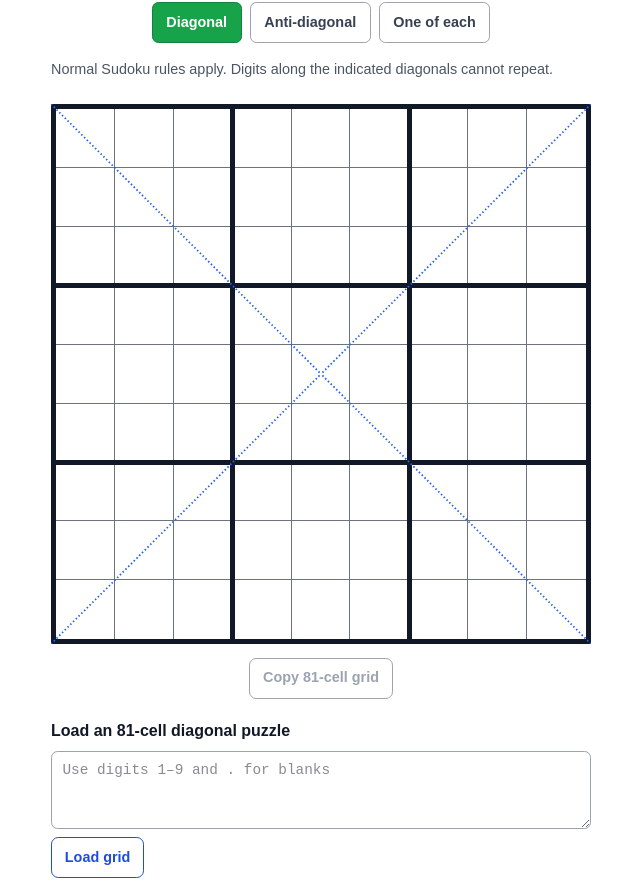
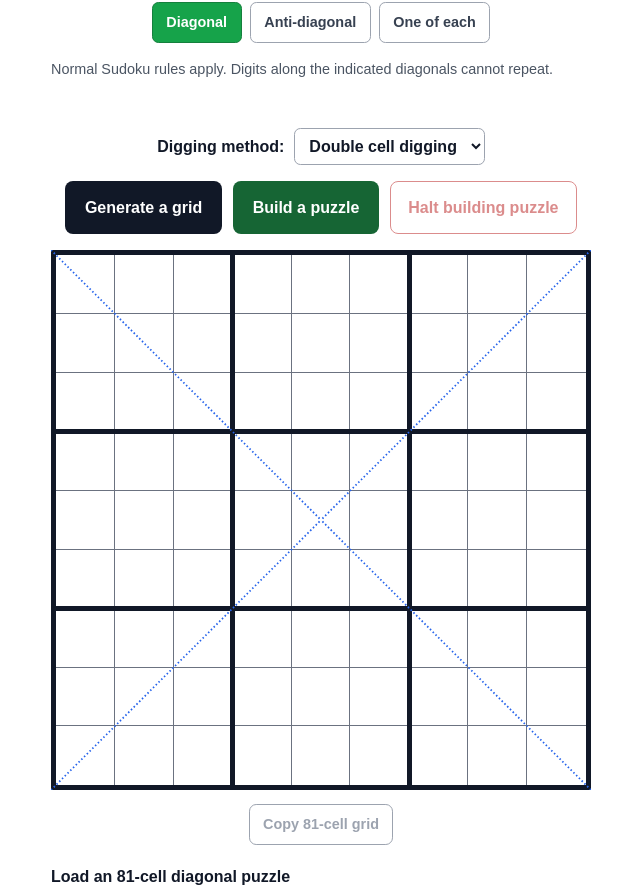
Before and after one commit to nahiphog/Diagonal-or-not, a Next.js app: page / in a window 1280 px wide. Shown: the part 158-1053 px from the top of the page, without its empty margins (319-959 px from the left). Built offline with nearby package versions, Linux system fonts and the light colour scheme.

Commit message:
Build exact custom-pattern puzzles

```diff
--- a/app/globals.css
+++ b/app/globals.css
@@ -21,6 +21,12 @@ h1 { margin: 0 0 2rem; font-size: clamp(2rem, 5vw, 3rem); font-weight: 700; lett
 .diagonal-guides line { stroke: #2563eb; stroke-width: 1.8; stroke-dasharray: 1.5 2.4; vector-effect: non-scaling-stroke; }
 .diagonal-guides line.diagonal-active { stroke: #16a34a; }
 .generate-button { margin-top: 2rem; border: 0; border-radius: 0.5rem; padding: 0.85rem 1.25rem; background: #111827; color: #fff; font-size: 1rem; font-weight: 700; cursor: pointer; }
+.puzzle-actions { display: flex; flex-wrap: wrap; justify-content: center; gap: 0.65rem; margin: 1rem 0; }
+.puzzle-actions .generate-button { margin-top: 0; }
+.build-button { background: #166534; }
+.build-button:hover:not(:disabled) { background: #15803d; }
+.halt-button { border: 1px solid #b91c1c; border-radius: 0.5rem; padding: 0.85rem 1.1rem; background: #fff; color: #b91c1c; font: inherit; font-weight: 700; cursor: pointer; }
+.halt-button:disabled, .generate-button:disabled { opacity: 0.5; cursor: not-allowed; }
 .copy-grid-button { margin-top: 0.85rem; border: 1px solid #1d4ed8; border-radius: 0.45rem; padding: 0.55rem 0.8rem; background: #fff; color: #1d4ed8; font: inherit; font-size: 0.9rem; font-weight: 700; cursor: pointer; }
 .copy-grid-button:hover:not(:disabled) { background: #eff6ff; }
 .copy-grid-button:disabled { border-color: #9ca3af; color: #9ca3af; cursor: not-allowed; }
@@ -41,10 +47,12 @@ h1 { margin: 0 0 2rem; font-size: clamp(2rem, 5vw, 3rem); font-weight: 700; lett
 .builder-cell { appearance: none; padding: 0; background: #fff; color: #166534; cursor: pointer; font: inherit; font-size: 1.4rem; }
 .builder-cell:hover { background: #f0fdf4; }
 .builder-cell.protected { background: #bbf7d0; box-shadow: inset 0 0 0 2px #16a34a; }
+.builder-cell:disabled { cursor: wait; }
 .builder-cell:focus-visible { z-index: 4; outline: 3px solid #2563eb; outline-offset: -3px; }
 .builder-actions { display: flex; flex-wrap: wrap; align-items: center; gap: 0.65rem; margin-top: 1rem; }
 .builder-actions .copy-grid-button, .builder-actions .generate-button { margin-top: 0; }
 .builder-error { margin-top: 0.75rem !important; color: #b91c1c !important; }
+.builder-status { margin-top: 0.75rem !important; color: #166534 !important; font-weight: 700; }
 .dig-results { width: min(94vw, 760px); margin-top: 2rem; }
 .dig-results h2 { margin: 1rem 0 0.75rem; font-size: 1.25rem; }
 .dig-results p { color: #4b5563; }
--- a/app/page.tsx
+++ b/app/page.tsx
@@ -1,6 +1,6 @@
 "use client";
 
-import { useState } from "react";
+import { useEffect, useRef, useState } from "react";
 
 type Grid = number[][];
 type Mode = "diagonal" | "anti-diagonal" | "one-of-each";
@@ -634,6 +634,9 @@ export default function Home() {
   const [inputError, setInputError] = useState<string | null>(null);
   const [protectedCells, setProtectedCells] = useState<boolean[]>(() => Array(81).fill(false));
   const [builderError, setBuilderError] = useState<string | null>(null);
+  const [isBuilding, setIsBuilding] = useState(false);
+  const [buildAttempts, setBuildAttempts] = useState(0);
+  const buildStartedAt = useRef(0);
   const generate = () => {
     const started = performance.now();
     if (mode === "diagonal") {
@@ -645,15 +648,40 @@ export default function Home() {
     setCopiedGrid(null);
     setElapsed(performance.now() - started);
   };
-  const selectMode = (nextMode: Mode) => { setMode(nextMode); setGrid(emptyGrid()); setSolution(null); setElapsed(null); setDifficulty(null); setWalkthroughIndex(0); setCopiedGrid(null); };
+  const selectMode = (nextMode: Mode) => { setIsBuilding(false); setMode(nextMode); setGrid(emptyGrid()); setSolution(null); setElapsed(null); setDifficulty(null); setWalkthroughIndex(0); setCopiedGrid(null); };
   const toggleProtectedCell = (cell: number) => setProtectedCells(cells => cells.map((selected, index) => index === cell ? !selected : selected));
   const buildPuzzle = () => {
-    if (mode !== "diagonal") { setBuilderError("The custom builder currently uses the diagonal digging solver. Select Diagonal to build a puzzle."); return; }
-    const started = performance.now();
-    const dug = digDiagonal(diggingMethod, protectedCells);
-    setGrid(dug.puzzle); setSolution(dug.solution); setDifficulty(rateDiagonalPuzzle(dug.puzzle, dug.solution));
-    setWalkthroughIndex(0); setCopiedGrid(null); setElapsed(performance.now() - started); setBuilderError(null);
+    if (mode !== "diagonal") { setBuilderError("The custom builder currently uses the diagonal solver. Select Diagonal to build a puzzle."); return; }
+    buildStartedAt.current = performance.now();
+    setBuildAttempts(0); setBuilderError(null); setIsBuilding(true);
   };
+  const haltBuilding = () => { setIsBuilding(false); setBuilderError(`Building halted after ${buildAttempts} attempted completed grids.`); };
+  useEffect(() => {
+    if (!isBuilding) return;
+    let cancelled = false;
+    let nextAttempt: number | undefined;
+    const searchForPattern = () => {
+      let attemptsThisPass = 0;
+      while (attemptsThisPass < 2 && !cancelled) {
+        const candidateSolution = generateGrid("diagonal");
+        const candidatePuzzle = candidateSolution.map((row, rowIndex) => row.map((digit, columnIndex) => protectedCells[rowIndex * 9 + columnIndex] ? digit : 0));
+        attemptsThisPass += 1;
+        if (countDiagonalSolutions(candidatePuzzle) === 1) {
+          setBuildAttempts(total => total + attemptsThisPass);
+          setGrid(candidatePuzzle); setSolution(candidateSolution); setDifficulty(rateDiagonalPuzzle(candidatePuzzle, candidateSolution));
+          setWalkthroughIndex(0); setCopiedGrid(null); setElapsed(performance.now() - buildStartedAt.current);
+          setIsBuilding(false);
+          return;
+        }
+      }
+      if (!cancelled) {
+        setBuildAttempts(total => total + attemptsThisPass);
+        nextAttempt = window.setTimeout(searchForPattern, 0);
+      }
+    };
+    nextAttempt = window.setTimeout(searchForPattern, 0);
+    return () => { cancelled = true; if (nextAttempt !== undefined) window.clearTimeout(nextAttempt); };
+  }, [isBuilding, protectedCells]);
   const loadPuzzle = () => {
     const text = puzzleInput.replaceAll(/\s/g, "");
     if (!/^[1-9.]{81}$/.test(text)) { setInputError("Enter exactly 81 digits or periods."); return; }
@@ -684,6 +712,18 @@ export default function Home() {
         <button className={mode === "one-of-each" ? "active" : ""} onClick={() => selectMode("one-of-each")}>One of each</button>
       </div>
       <p className="rule-description">{descriptions[mode]}</p>
+      <label className="digging-method">
+        Digging method:
+        <select value={diggingMethod} onChange={event => setDiggingMethod(event.target.value as DiggingMethod)} disabled={isBuilding}>
+          <option value="single">Single cell digging</option>
+          <option value="double">Double cell digging</option>
+        </select>
+      </label>
+      <div className="puzzle-actions">
+        <button className="generate-button" onClick={generate} disabled={isBuilding}>Generate a grid</button>
+        <button className="generate-button build-button" onClick={buildPuzzle} disabled={isBuilding}>Build a puzzle</button>
+        <button className="halt-button" onClick={haltBuilding} disabled={!isBuilding}>Halt building puzzle</button>
+      </div>
       <div className="grid-frame">
         <svg className="diagonal-guides" viewBox="0 0 100 100" preserveAspectRatio="none" aria-hidden="true">
           <line x1="0" y1="0" x2="50" y2="50" /><line x1="100" y1="100" x2="50" y2="50" />
@@ -706,17 +746,9 @@ export default function Home() {
         <button className="copy-grid-button" onClick={loadPuzzle}>Load grid</button>
         {inputError && <p role="alert">{inputError}</p>}
       </section>
-      <label className="digging-method">
-        Digging method:
-        <select value={diggingMethod} onChange={event => setDiggingMethod(event.target.value as DiggingMethod)}>
-          <option value="single">Single cell digging</option>
-          <option value="double">Double cell digging</option>
-        </select>
-      </label>
-      <button className="generate-button" onClick={generate}>Generate a grid</button>
       <section className="puzzle-builder" aria-label="Build a puzzle">
         <h2>Build a puzzle</h2>
-        <p>Select the positions that must stay as givens. Green cells are protected; unselected cells may be removed only when the puzzle remains uniquely solvable.</p>
+        <p>Select the positions that must be givens. Green cells are the complete clue pattern: every other cell will be blank in the finished puzzle.</p>
         <p className="builder-count">{protectedCells.filter(Boolean).length} protected givens</p>
         <div className="grid-frame builder-frame">
           <svg className="diagonal-guides" viewBox="0 0 100 100" preserveAspectRatio="none" aria-hidden="true">
@@ -724,14 +756,14 @@ export default function Home() {
             <line x1="100" y1="0" x2="50" y2="50" /><line x1="0" y1="100" x2="50" y2="50" />
           </svg>
           <div className="grid builder-grid" aria-label="Select required givens">
-            {protectedCells.map((selected, cell) => <button className={`cell builder-cell ${selected ? "protected" : ""}`} aria-pressed={selected} aria-label={`${selected ? "Keep" : "Allow removal of"} row ${Math.floor(cell / 9) + 1}, column ${cell % 9 + 1}`} key={cell} onClick={() => toggleProtectedCell(cell)}>{selected ? "•" : ""}</button>)}
+            {protectedCells.map((selected, cell) => <button className={`cell builder-cell ${selected ? "protected" : ""}`} aria-pressed={selected} aria-label={`${selected ? "Keep" : "Allow removal of"} row ${Math.floor(cell / 9) + 1}, column ${cell % 9 + 1}`} key={cell} onClick={() => toggleProtectedCell(cell)} disabled={isBuilding}>{selected ? "•" : ""}</button>)}
           </div>
         </div>
         <div className="builder-actions">
-          <button className="copy-grid-button" onClick={() => setProtectedCells(Array(81).fill(true))}>Select all</button>
-          <button className="copy-grid-button" onClick={() => setProtectedCells(Array(81).fill(false))}>Clear selection</button>
-          <button className="generate-button" onClick={buildPuzzle}>Build puzzle</button>
+          <button className="copy-grid-button" onClick={() => setProtectedCells(Array(81).fill(true))} disabled={isBuilding}>Select all</button>
+          <button className="copy-grid-button" onClick={() => setProtectedCells(Array(81).fill(false))} disabled={isBuilding}>Clear selection</button>
         </div>
+        {isBuilding && <p className="builder-status" role="status">Building from this exact pattern · {buildAttempts} completed grids tested.</p>}
         {builderError && <p className="builder-error" role="alert">{builderError}</p>}
       </section>
       {mode === "diagonal" && solution && <section className="dig-results">
```
